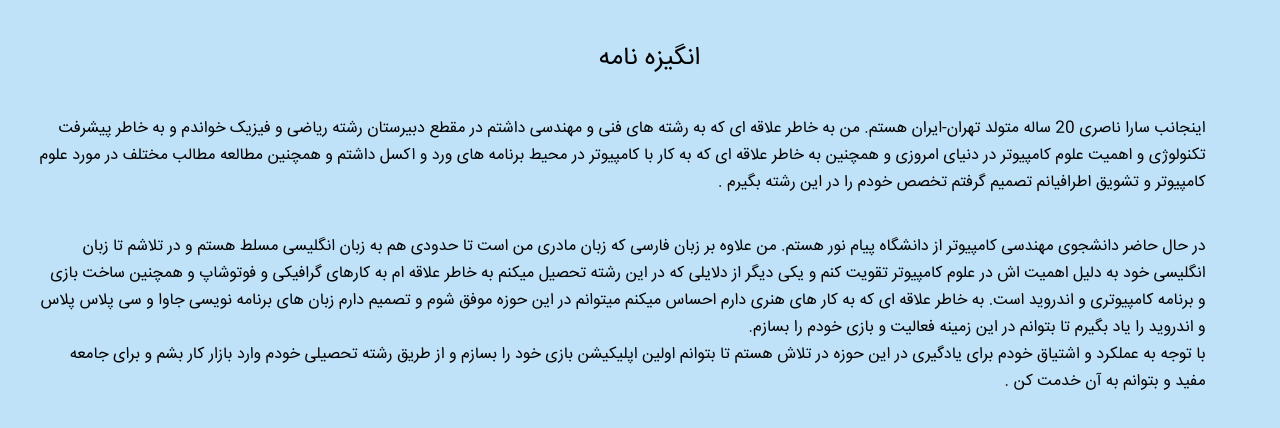
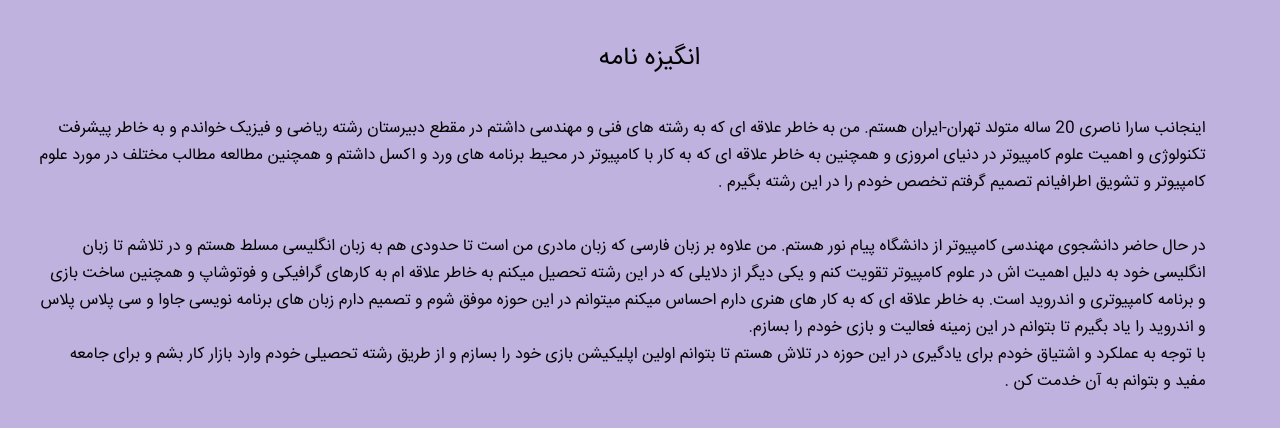
Before and after one commit to saranaseri/SOP, a plain HTML site: page index.html in a window 1280 px wide. Drawn offline with Linux system fonts and the light colour scheme.

Commit message:
Update style.css

```diff
--- a/style.css
+++ b/style.css
@@ -10,7 +10,7 @@ body{
     margin: 0;
     padding: 0;
 
-    background: #BFE2F9;
+    background: #BFB2DE;
     font-size: larger;
     font-family: "IRANSansWeb", sans-serif;
 }
```
